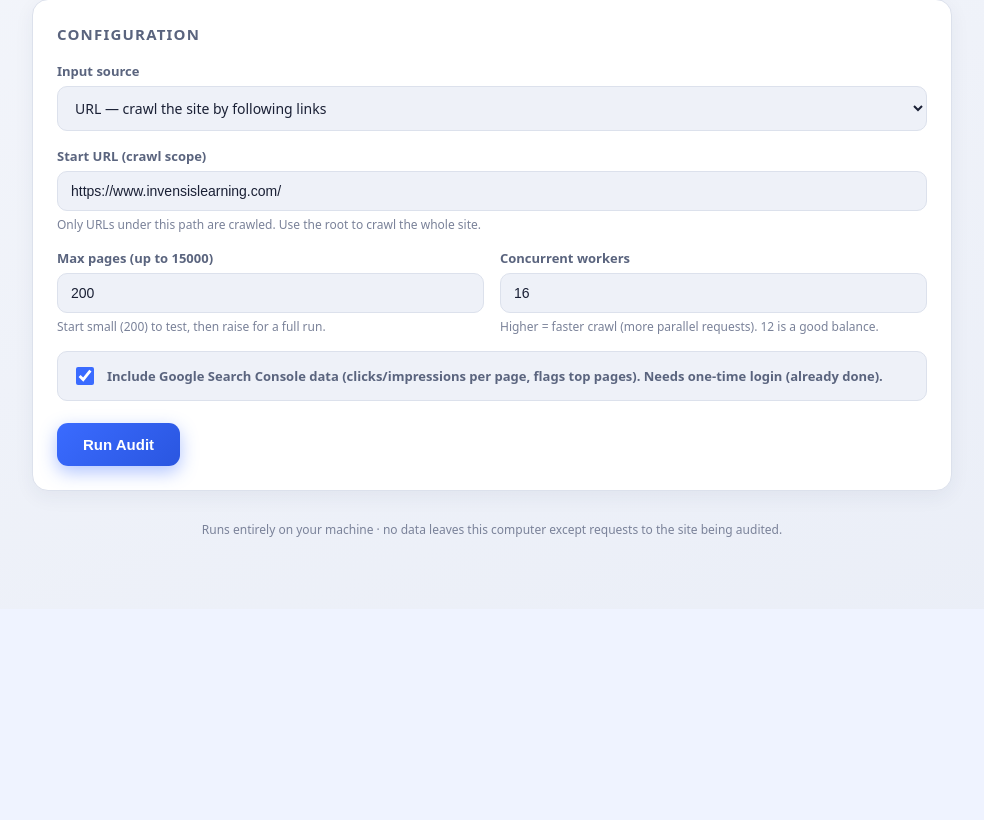
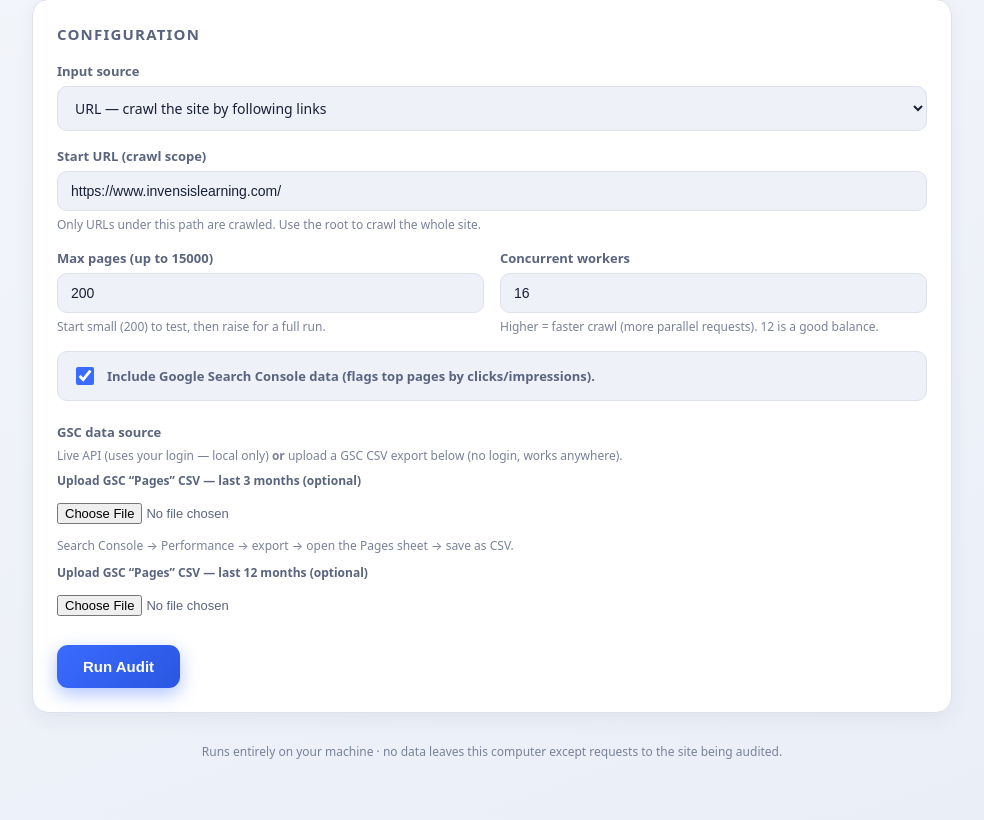
Before and after one commit to venkataramana-d/SEO-Audit-Migration-Tool, a Flask app: page / in a window 1280 px wide. Shown: the part 191-1011 px from the top of the page, without its empty margins (148-1132 px from the left). Before the commit the page ends 728 px from the top, so only its background shows below. Run offline with Flask 3, Linux system fonts and the light colour scheme.

Commit message:
Add GSC CSV upload — use Search Console data with no API/login
You can now upload a GSC 'Pages' CSV export (3-month and optional 12-month)
instead of the live API. The tool parses it client-side (handles quoted
numbers, commas, CTR %) and matches it to crawled URLs — so GSC works with
no OAuth, no service account, and on any host (Vercel included).

Co-Authored-By: Claude Opus 4.8 <noreply@anthropic.com>

```diff
--- a/app.py
+++ b/app.py
@@ -110,17 +110,34 @@ def run_job(job_id, params):
         job["issues_by_url"] = issues_by_url
         job["pages_by_url"] = {p.get("url"): p for p in pages}
 
+        def _num(x):
+            try:
+                return float(str(x).replace(",", "").replace("%", "").strip())
+            except (ValueError, TypeError):
+                return 0
+
         def _to_map(rows):
             m = {}
-            for rank, r in enumerate(sorted(rows, key=lambda x: x[1], reverse=True), 1):
-                m[r[0].rstrip("/")] = {
-                    "clicks": r[1], "impressions": r[2],
-                    "ctr": r[3], "position": r[4], "rank": rank,
+            for rank, r in enumerate(sorted(rows, key=lambda x: _num(x[1]), reverse=True), 1):
+                m[str(r[0]).rstrip("/")] = {
+                    "clicks": int(_num(r[1])), "impressions": int(_num(r[2])),
+                    "ctr": round(_num(r[3]), 2), "position": round(_num(r[4]), 1),
+                    "rank": rank,
                 }
             return m
 
         gsc_map_90, gsc_map_365 = {}, {}
-        if params.get("include_gsc"):
+        upload = params.get("gsc_upload")      # rows uploaded from a GSC CSV export
+        upload_12 = params.get("gsc_upload_12")
+        if upload:
+            # GSC data supplied by CSV upload — no API/login needed (works anywhere)
+            job["phase"] = "gsc"
+            try:
+                gsc_map_90 = _to_map(upload)
+                gsc_map_365 = _to_map(upload_12) if upload_12 else gsc_map_90
+            except Exception as e:
+                job["gsc_error"] = "uploaded GSC data: " + str(e)[:200]
+        elif params.get("include_gsc"):
             job["phase"] = "gsc"
             try:
                 from concurrent.futures import ThreadPoolExecutor
@@ -293,6 +310,8 @@ def start():
         "max_pages": max_pages,
         "workers": int(data.get("workers", 16)),
         "include_gsc": bool(data.get("include_gsc")),
+        "gsc_upload": data.get("gsc_upload"),       # rows from an uploaded GSC CSV
+        "gsc_upload_12": data.get("gsc_upload_12"),
         "gsc_property": origin,
         "path_filter": scope_path,
     }
--- a/templates/index.html
+++ b/templates/index.html
@@ -208,8 +208,20 @@ https://www.invensislearning.com/pmp-certification-training/"></textarea>
     <div class="row" id="gscrow">
       <label class="check full">
         <input type="checkbox" id="include_gsc" checked>
-        <span>Include Google Search Console data (clicks/impressions per page, flags top pages). Needs one-time login (already done).</span>
+        <span>Include Google Search Console data (flags top pages by clicks/impressions).</span>
       </label>
+    </div>
+    <div class="row">
+      <div class="full">
+        <label>GSC data source</label>
+        <div class="hint" style="margin-bottom:8px">Live API (uses your login — local only) <b>or</b> upload a GSC CSV export below (no login, works anywhere).</div>
+        <label style="font-size:12px">Upload GSC “Pages” CSV — last 3 months (optional)</label>
+        <input type="file" id="gsc_csv" accept=".csv">
+        <div class="hint" id="gsc_csv_info">Search Console → Performance → export → open the Pages sheet → save as CSV.</div>
+        <label style="font-size:12px;margin-top:10px">Upload GSC “Pages” CSV — last 12 months (optional)</label>
+        <input type="file" id="gsc_csv_12" accept=".csv">
+        <div class="hint" id="gsc_csv_12_info"></div>
+      </div>
     </div>
     <div class="actions">
       <button class="btn" id="runBtn">Run Audit</button>
@@ -305,6 +317,53 @@ $("csv_file").addEventListener("change", e => {
   reader.readAsText(f);
 });
 
+// ---- GSC CSV export parsing (works with no API/login) ----
+let gscRows = [], gscRows12 = [];
+function csvToRows(text){
+  const rows=[]; let row=[], field="", q=false;
+  for(let i=0;i<text.length;i++){
+    const c=text[i];
+    if(q){ if(c==='"'){ if(text[i+1]==='"'){field+='"';i++;} else q=false; } else field+=c; }
+    else if(c==='"') q=true;
+    else if(c===",") { row.push(field); field=""; }
+    else if(c==="\n"){ row.push(field); rows.push(row); row=[]; field=""; }
+    else if(c!=="\r") field+=c;
+  }
+  if(field.length||row.length){ row.push(field); rows.push(row); }
+  return rows;
+}
+function parseGsc(text){
+  const rows = csvToRows(text);
+  if(!rows.length) return [];
+  const h = rows[0].map(x=>x.toLowerCase().trim());
+  const find = (...keys)=> h.findIndex(x=>keys.some(k=>x.includes(k)));
+  let iU=find("page","url","landing","address"), iC=find("click"),
+      iI=find("impress"), iR=find("ctr"), iP=find("position");
+  const num = s => parseFloat(String(s||"").replace(/[,%\s]/g,""))||0;
+  const out=[];
+  for(let i=1;i<rows.length;i++){
+    const r=rows[i]; if(!r) continue;
+    let u = (iU>=0? r[iU] : r[0]) || "";
+    u=u.trim();
+    if(!/https?:\/\//.test(u)) continue;   // only real URLs
+    out.push([u, num(r[iC]), num(r[iI]), num(r[iR]), num(r[iP])]);
+  }
+  return out;
+}
+function hookGsc(inputId, infoId, store){
+  $(inputId).addEventListener("change", e=>{
+    const f=e.target.files[0]; if(!f) return;
+    const rd=new FileReader();
+    rd.onload=()=>{ const rows=parseGsc(rd.result); store(rows);
+      $(infoId).textContent = rows.length
+        ? rows.length+" pages with data loaded from "+f.name
+        : "No URL rows found — make sure it's the GSC Pages export (with a page/URL column)."; };
+    rd.readAsText(f);
+  });
+}
+hookGsc("gsc_csv","gsc_csv_info", r=>gscRows=r);
+hookGsc("gsc_csv_12","gsc_csv_12_info", r=>gscRows12=r);
+
 $("runBtn").onclick = async () => {
   $("cfgErr").style.display = "none";
   const mode = $("input_mode").value;
@@ -321,6 +380,9 @@ $("runBtn").onclick = async () => {
     body.url_list = csvUrls;
   }
   else if(mode === "paste"){ body.url_list = extractUrls($("paste_urls").value); }
+  // uploaded GSC CSV takes priority over the live API (works with no login)
+  if(gscRows.length){ body.gsc_upload = gscRows; body.include_gsc = true; }
+  if(gscRows12.length){ body.gsc_upload_12 = gscRows12; }
   const r = await fetch("/api/start", {method:"POST",headers:{"Content-Type":"application/json"},body:JSON.stringify(body)});
   const j = await r.json();
   if (j.error){ $("cfgErr").textContent = j.error; $("cfgErr").style.display="block"; return; }
```
